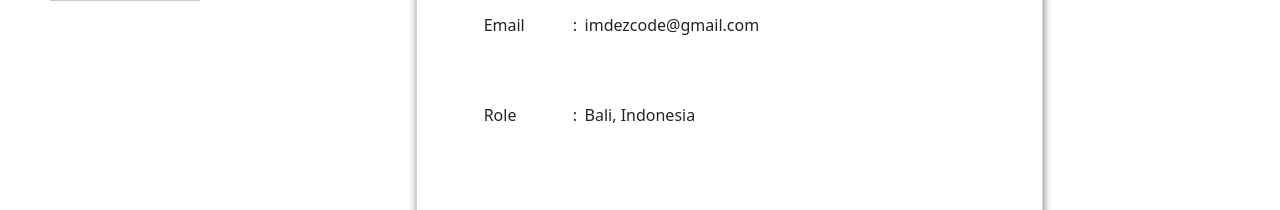
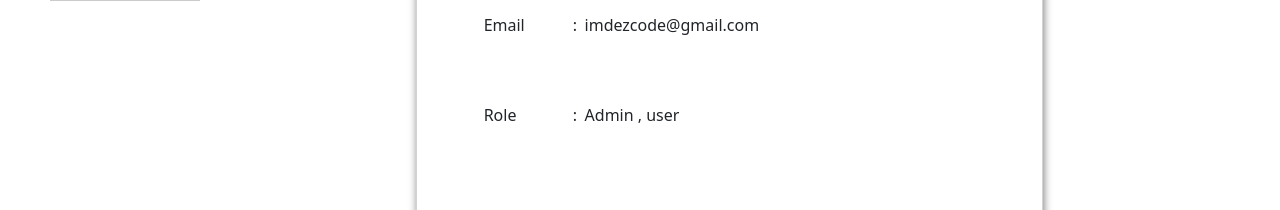
Before and after one commit to m-saleh96/Angular-BookStore, an Angular app: page /profile in a window 1280 px wide. Shown: the part 334-544 px from the top of the page. Built offline with nearby package versions, Linux system fonts and the light colour scheme.

Commit message:
handling profile page

```diff
--- a/src/app/profile/profile.component.html
+++ b/src/app/profile/profile.component.html
@@ -59,7 +59,7 @@
                         <tr>
                             <td>Role</td>
                             <td>:</td>
-                            <td>Bali, Indonesia</td>
+                            <td>Admin , user</td>
                         </tr>
                     </tbody>
                 </table>
```
